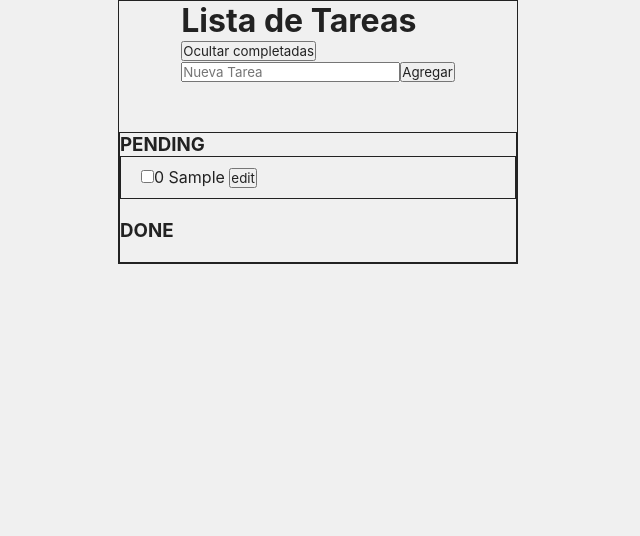
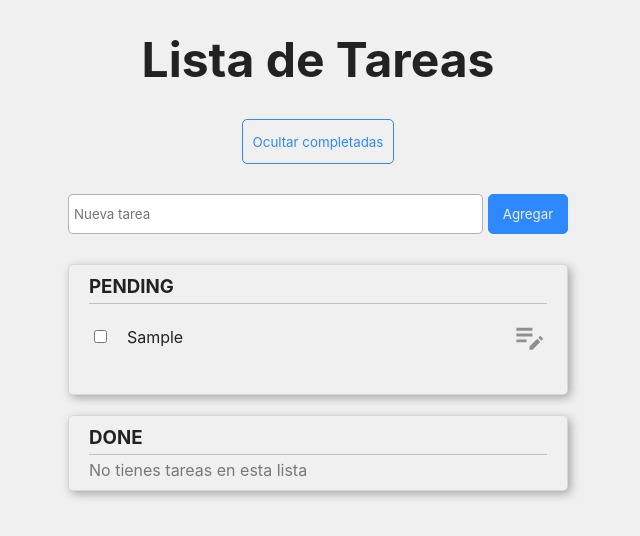
Before and after one commit to eguitler/ToDoList, a React (Create React App) app: page / in a window 1280 px wide. Both pictures are taken after typing "Sample" into the empty fields and a click on the button "Agregar". Shown: the top 536 px of the page, without its empty margins (322-962 px from the left). Built offline with nearby package versions, Linux system fonts and the light colour scheme.

Commit message:
Added final style to all components

```diff
--- a/src/components/Button/index.js
+++ b/src/components/Button/index.js
@@ -1,7 +1,35 @@
+import styled from "@emotion/styled";
 import React from "react";
 
-const Button = ({ text, onClick }) => {
-    return <button onClick={onClick}>{text}</button>;
+const ButtonStyled = styled.button`
+    height: 100%;
+    width: 100%;
+    border-radius: 5px;
+    padding: 5px 10px;
+    cursor: pointer;
+
+    &.primary {
+        background-color: #2E89FF;
+        border: 1px solid #2E89FF;
+        color: #f0f0f0;
+    }
+
+    &.default {
+        background-color: transparent;
+        border: 1px solid #2E89FF;
+        color: #2E89FF;
+    }
+`;
+
+const Button = ({ text, primary = false, onClick = null }) => {
+    return (
+        <ButtonStyled
+            className={primary ? "primary" : "default"}
+            onClick={onClick}
+        >
+            {text}
+        </ButtonStyled>
+    );
 };
 
 export default Button;
--- a/src/components/Form/index.js
+++ b/src/components/Form/index.js
@@ -1,11 +1,56 @@
+import styled from "@emotion/styled";
+import Button from "components/Button";
 import React from "react";
 
-const Form = ({handleSubmit}) => {
+const FormStyled = styled.form`
+    height: 80px;
+    width: 100%;
+    display: flex;
+    flex-direction: column;
+    justify-content: space-between;
+    gap: 5px;
+
+    input {
+        height: 50%;
+        padding: 5px;
+        border-radius: 5px;
+        border: 1px solid rgba(1, 1, 1, 0.3);
+        flex-grow: 1;
+
+        :focus {
+            border: 1px solid rgba(46, 137, 255, 0.8);
+            box-shadow: 0 0 5px rgba(46, 137, 255, 0.5);
+        }
+    }
+
+    .button-wrapper {
+        height: 50%;
+        width: 100%;
+    }
+
+    @media screen and (min-width: 360px) {
+        flex-direction: row;
+        height: 40px;
+
+        input {
+            height: 100%;
+        }
+
+        .button-wrapper {
+            width: 80px;
+            height: 100%;
+        }
+    }
+`;
+
+const Form = ({ onSubmit, inputName, inputPlaceHolder, textButton }) => {
     return (
-        <form onSubmit={handleSubmit}>
-            <input name="task" placeholder="Nueva Tarea" />
-            <button>Agregar</button>
-        </form>
+        <FormStyled onSubmit={onSubmit}>
+            <input name={inputName} placeholder={inputPlaceHolder} />
+            <div className="button-wrapper">
+                <Button text={textButton} primary={true} />
+            </div>
+        </FormStyled>
     );
 };
 
--- a/src/components/Task/index.js
+++ b/src/components/Task/index.js
@@ -2,36 +2,73 @@ import React, { useState } from "react";
 import styled from "@emotion/styled";
 import { connect } from "react-redux";
 import { updateTaskDescription } from "taskReducers";
+import Form from "components/Form";
 
 const Container = styled.div`
-    border: 1px solid;
-    padding: 10px 20px;
     width: 100%;
+`;
+
+const TaskStyled = styled.div`
+    display: grid;
+    grid-template-columns: 5% 80% 15%;
+    align-items: center;
+    padding: 10px 0;
+
+    .checkbox {
+        cursor: pointer;
+    }
+
+    .description {
+        text-align: left;
+        overflow-wrap: break-word;
+        flex-grow: 1;
+        padding: 0 15px;
+
+        &.done {
+            text-decoration: line-through;
+        }
+    }
+
+    .edit-icon-wrapper {
+        width: 100%;
+        cursor: pointer;
+        display: grid;
+        place-items: center right;
+
+        img {
+            height: 35px;
+            opacity: 0.4;
+        }
+    }
 `;
 
 const EditFormStyled = styled.div`
     overflow: hidden;
-    transition: height 1s;
     height: 0px;
+    padding-left: 35px;
+    padding-right: 5px;
 
-    form {
-        display: flex;
-        justify-content: space-between;
+    .form-wrapper {
+        padding: 3px 0;
+        width: 100%;
+        height: 100%;
 
-        input {
-            width: 60%;
-        }
-        button {
-            width: 35%;
+        @media screen and (min-width: 360px) {
         }
     }
 
     &.close {
-        animation: hide 1s forwards;
+        animation: hide 500ms forwards;
     }
 
     &.open {
-        animation: show 1s forwards;
+        animation: show 500ms forwards;
+    }
+
+    --formHeight: 100px;
+
+    @media screen and (min-width: 360px) {
+        --formHeight: 50px;
     }
 
     @keyframes show {
@@ -39,12 +76,13 @@ const EditFormStyled = styled.div`
             height: 0;
         }
         to {
-            height: 40px;
+            height: var(--formHeight);
         }
     }
+
     @keyframes hide {
         from {
-            height: 40px;
+            height: var(--formHeight);
         }
         to {
             height: 0;
@@ -79,18 +117,26 @@ const Task = ({ task, checked, onCheck, updateTaskDescription }) => {
 
     return (
         <Container>
+            <TaskStyled>
                 <input
                     name="checkbox"
                     type="checkbox"
+                    className="checkbox"
                     taskid={task.id}
                     defaultChecked={checked}
                     onClick={onCheck}
                 />
-            <span>{task.position} </span>
-            <span>{task.description} </span>
-            <button type="button" onClick={handleEdit}>
-                edit
-            </button>
+                <p className={`description ${task.checked ? "done" : ""}`}>
+                    {task.description}{" "}
+                </p>
+                <div
+                    className="edit-icon-wrapper"
+                    title="Editar tarea"
+                    onClick={handleEdit}
+                >
+                    <img src="/icons/edit.svg" alt="Editar tarea" />
+                </div>
+            </TaskStyled>
             {showEditForm && (
                 <EditFormStyled
                     className={editFormIsMounted ? "open" : "close"}
@@ -98,10 +144,14 @@ const Task = ({ task, checked, onCheck, updateTaskDescription }) => {
                         if (!editFormIsMounted) setShowEditForm(false);
                     }}
                 >
-                    <form onSubmit={updateDescription}>
-                        <input name="edit" />
-                        <button>Guardar</button>
-                    </form>
+                    <div className="form-wrapper">
+                        <Form
+                            onSubmit={updateDescription}
+                            inputName="edit"
+                            inputPlaceHolder="Nueva descripción"
+                            textButton="Guardar"
+                        />
+                    </div>
                 </EditFormStyled>
             )}
         </Container>
--- a/src/components/TasksList/index.js
+++ b/src/components/TasksList/index.js
@@ -1,11 +1,34 @@
 import React from "react";
+import styled from "@emotion/styled";
+
 import Task from "../Task";
+
+const Container = styled.article`
+    border: 1px solid rgba(1,1,1, .1);
+    border-radius: 5px;
+    box-shadow: 3px 3px 10px rgba(1,1,1, .3);
+    padding: 10px 20px;
+
+    .divider {
+        height: 1px;
+        border-bottom: 1px solid rgba(1,1,1, .2);
+        margin: 5px 0;
+    }
+
+    .empty-msg {
+        color: rgba(1,1,1, .5);
+    }
+`;
 
 const TasksList = ({ title, tasks, onCheck }) => {
     return (
-        <div>
+        <Container>
             <h3>{title}</h3>
-            {[...tasks].reverse().map((task) => {
+            <div className="divider" />
+            {tasks.length === 0 ? (
+                <span className="empty-msg">No tienes tareas en esta lista</span>
+            ) : (
+                [...tasks].reverse().map((task) => {
                     return (
                         <Task
                             key={task.id}
@@ -14,9 +37,10 @@ const TasksList = ({ title, tasks, onCheck }) => {
                             onCheck={onCheck}
                         />
                     );
-            })}
+                })
+            )}
             <br />
-        </div>
+        </Container>
     );
 };
 
--- a/src/pages/Home/index.js
+++ b/src/pages/Home/index.js
@@ -17,15 +17,34 @@ const Container = styled.div`
     flex-direction: column;
     align-items: center;
     width: 90%;
-    max-width: 400px;
-    border: 1px solid;
+    max-width: 500px;
+    min-width: 250px;
     margin: 0 auto;
-    gap: 50px;
-`;
+    gap: 30px;
 
-const TasksListStyled = styled.div`
-    width: 100%;
-    border: 1px solid;
+    .title-wrapper {
+        margin-top: 30px;
+        font-size: 1rem;
+
+        @media screen and (min-width: 480px) {
+            font-size: 1.5rem;
+        }
+    }
+
+    .btn-showdonetasks-wrapper {
+        height: 45px;
+    }
+
+    .form-newtask-wrapper {
+        width: 100%;
+    }
+
+    .lists-wrapper {
+        width: 100%;
+        display: flex;
+        flex-direction: column;
+        gap: 20px;
+    }
 `;
 
 const Home = ({
@@ -73,18 +92,27 @@ const Home = ({
 
     return (
         <Container>
-            <div>
+            <div className="title-wrapper">
                 <h1>Lista de Tareas</h1>
+            </div>
+            <div className="btn-showdonetasks-wrapper">
                 <Button
                     text={`${
                         showDoneTasks ? "Ocultar" : "Mostrar"
                     } completadas`}
                     onClick={() => setShowDoneTasks(!showDoneTasks)}
                 />
-                <Form handleSubmit={createNewTask} />
+            </div>
+            <div className="form-newtask-wrapper">
+                <Form
+                    onSubmit={createNewTask}
+                    inputName="task"
+                    inputPlaceHolder="Nueva tarea"
+                    textButton="Agregar"
+                />
             </div>
 
-            <TasksListStyled>
+            <div className="lists-wrapper">
                 <TasksList
                     title="PENDING"
                     tasks={pendingTasks}
@@ -97,7 +125,7 @@ const Home = ({
                         onCheck={moveTaskToPending}
                     />
                 )}
-            </TasksListStyled>
+            </div>
         </Container>
     );
 };
```
Also changed, not shown: public/icons/edit.svg (added). Lines whose indentation alone changed are shown as unchanged.
